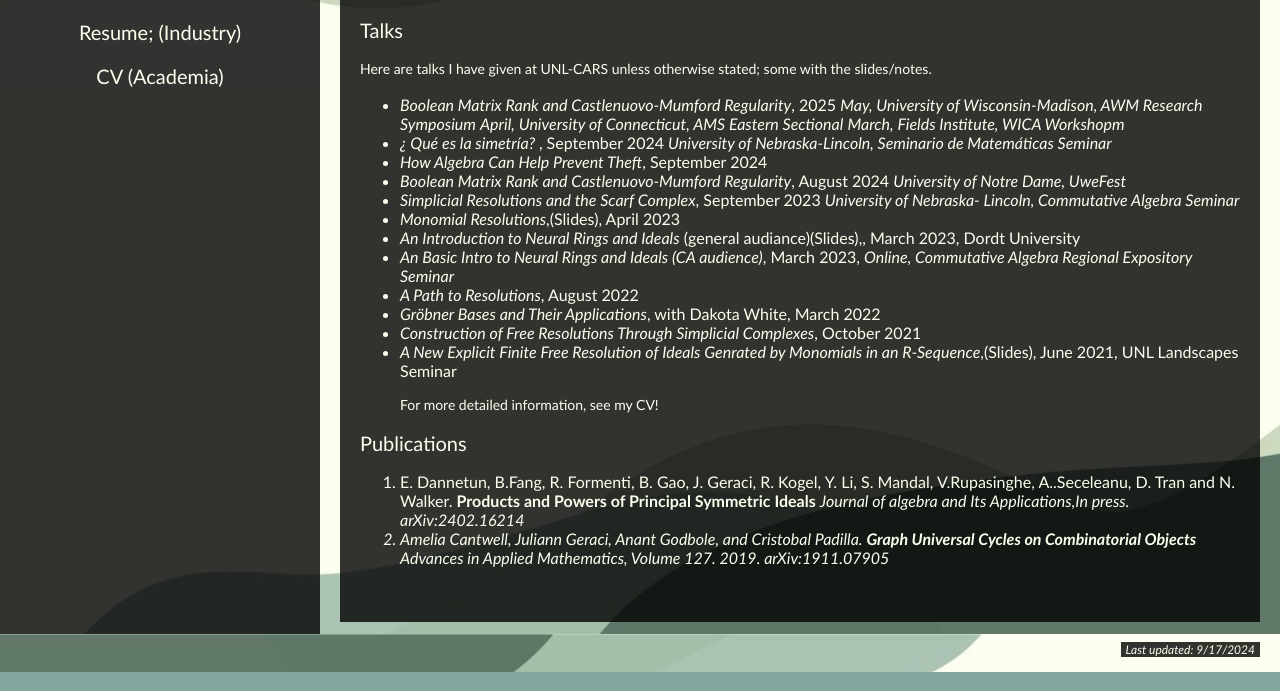
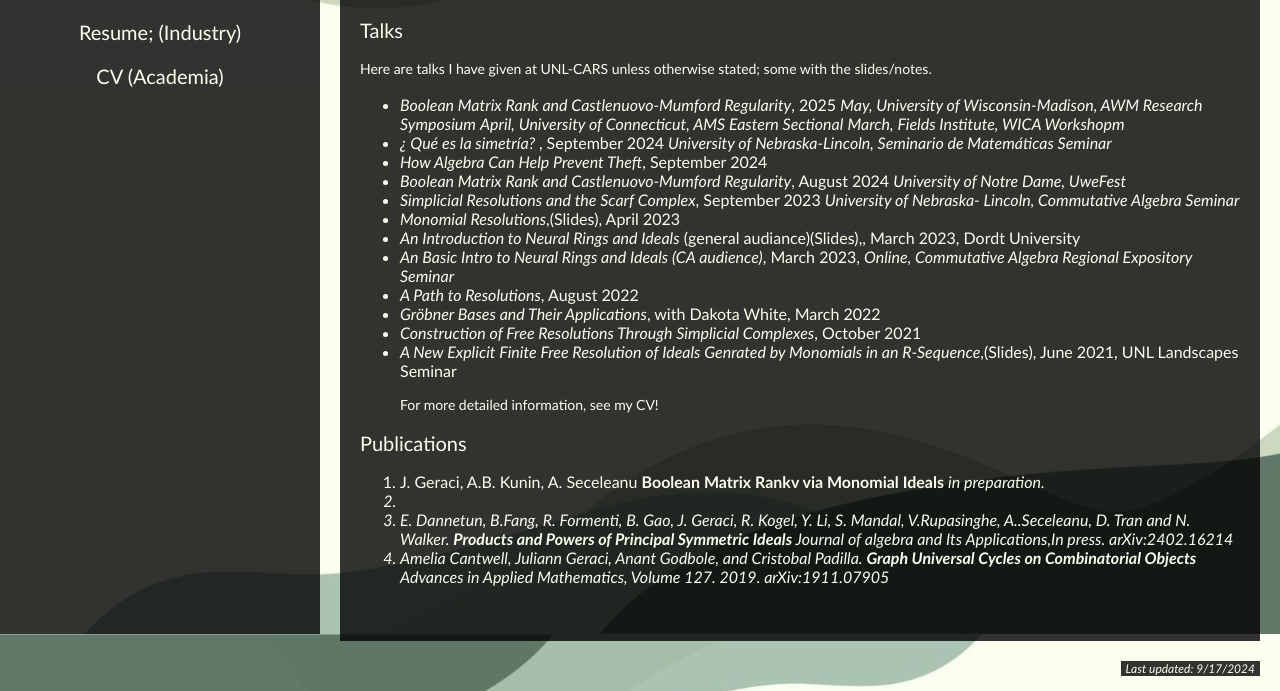
Before and after one commit to julianngeraci/julianngeraci.github.io, a plain HTML site: page research.html in a window 1280 px wide. Shown: the part 166-857 px from the top of the page. Drawn offline with Linux system fonts and the light colour scheme.

Commit message:
update publications

```diff
--- a/research.html
+++ b/research.html
@@ -102,7 +102,13 @@ Here are talks I have given at <a
   </ul>
 <h2>Publications</h2>
 
-<ol>
+  <ol>
+      <li>
+   J. Geraci,  A.B. Kunin, A. Seceleanu
+    <b>Boolean Matrix Rankv via Monomial Ideals</b>
+    <em>in preparation.
+    </li>
+<li>
   <li>
     E. Dannetun, B.Fang, R. Formenti, B. Gao, J. Geraci, R. Kogel, Y. Li, S. Mandal, V.Rupasinghe, A..Seceleanu, D. Tran and N. Walker.
     <b>Products and Powers of Principal Symmetric Ideals</b>
```
Also changed, not shown: 1 other file.
